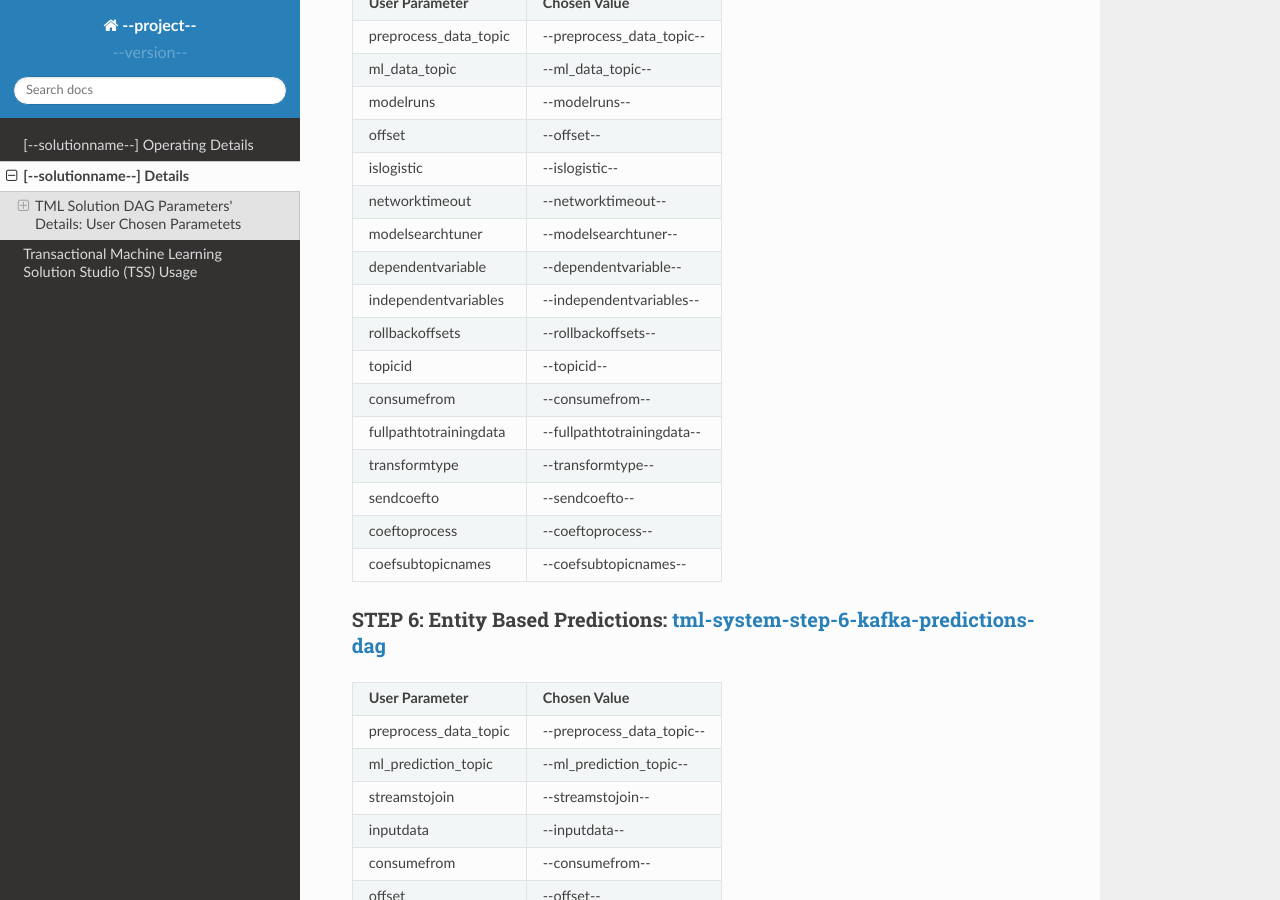
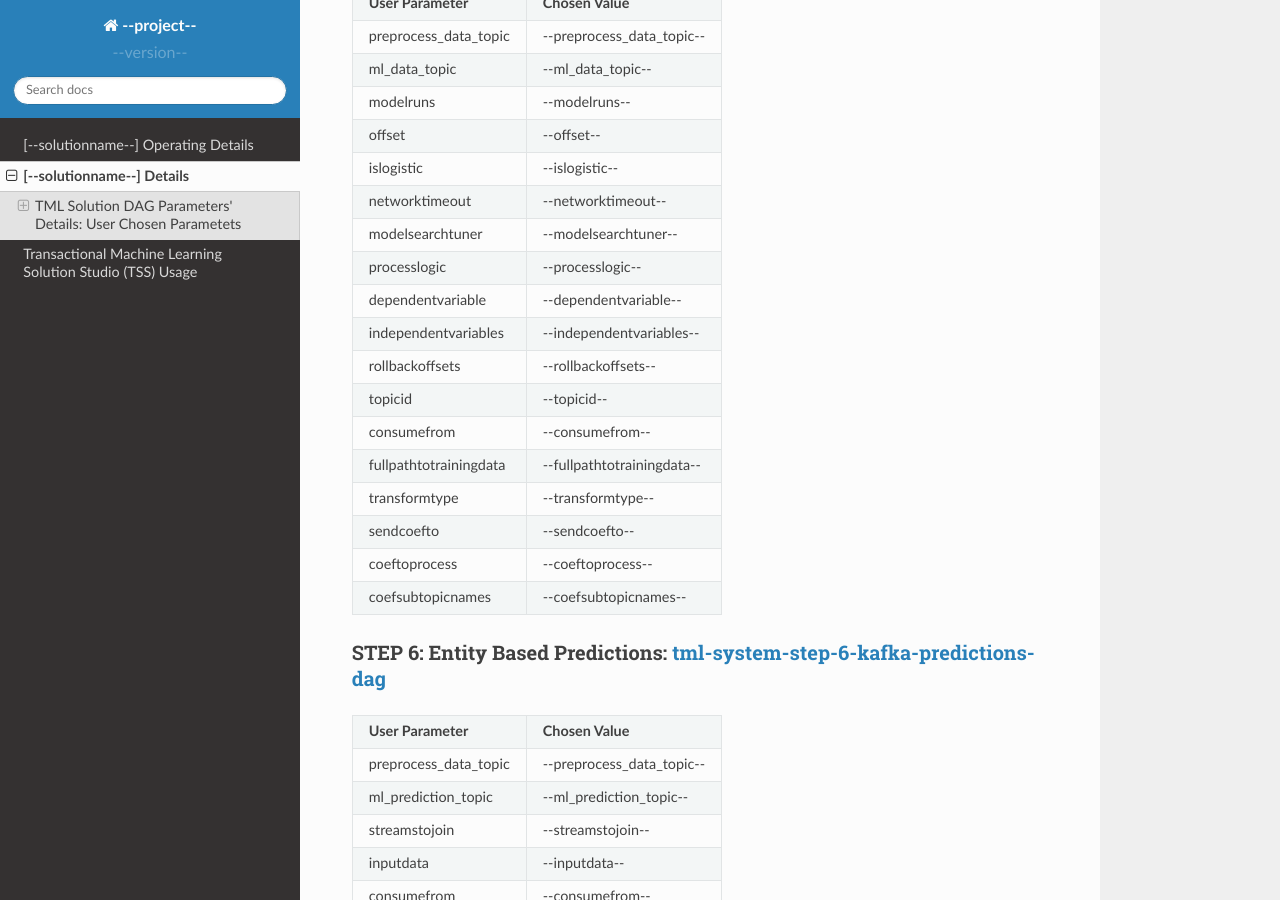
Before and after one commit to vanesalcb06/tssproject2-2b5c, a Sphinx documentation site: the page built from docs/source/details.rst, in a window 1280 px wide and 900 px high, scrolled down 2832 px. Built offline with Sphinx 7.4.7 and the Read the Docs theme 2.0.0, drawn with Linux system fonts in a browser that asks for light colours.

Commit message:
Update details.rst

```diff
--- a/docs/source/details.rst
+++ b/docs/source/details.rst
@@ -181,6 +181,8 @@ STEP 5: Entity Based Machine Learning : `tml-system-step-5-kafka-machine-learnin
      - --networktimeout--
    * - modelsearchtuner
      - --modelsearchtuner--
+   * - processlogic
+     - --processlogic--
    * - dependentvariable
      - --dependentvariable--
    * - independentvariables
```
